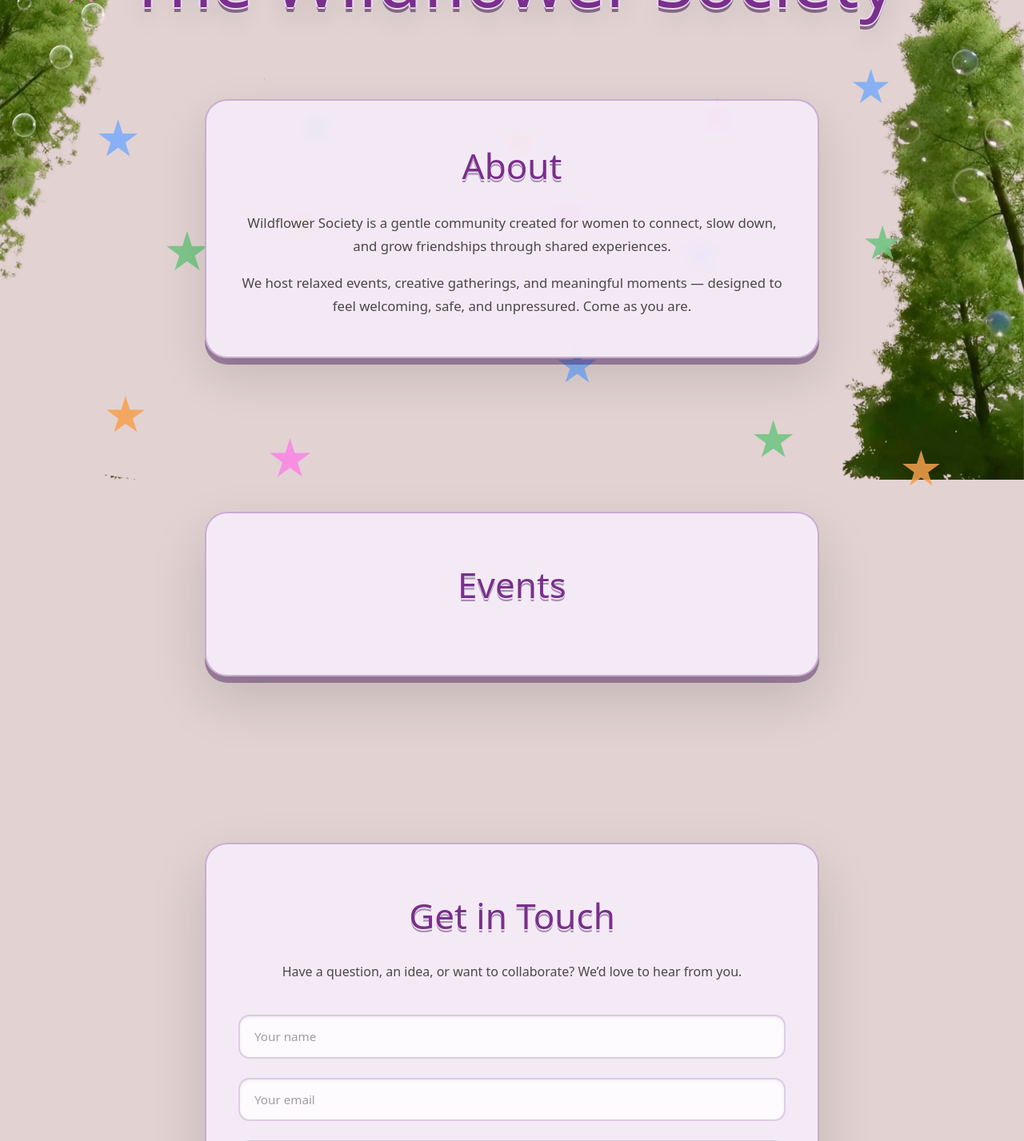
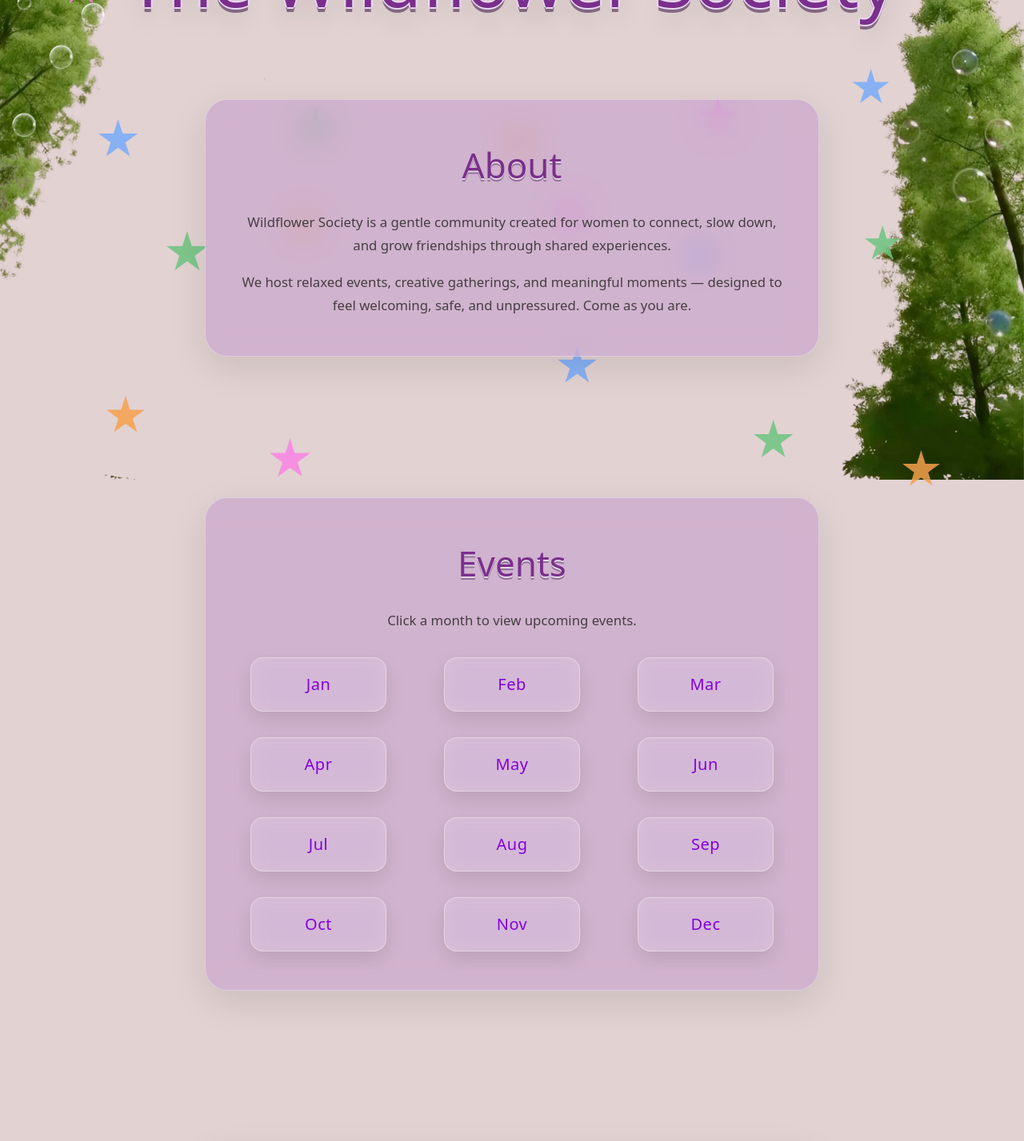
Before and after one commit to SHS-Peb/wildflower-society, a React (Vite) app: page / in a window 1280 px wide. Shown: the part 200-1627 px from the top of the page at 80% size. Built offline with nearby package versions, Linux system fonts and the light colour scheme.

Commit message:
Events component completed

```diff
--- a/package.json
+++ b/package.json
@@ -10,6 +10,7 @@
     "preview": "vite preview"
   },
   "dependencies": {
+    "framer-motion": "^12.26.2",
     "react": "^19.2.0",
     "react-dom": "^19.2.0"
   },
--- a/src/components/About.jsx
+++ b/src/components/About.jsx
@@ -12,6 +12,9 @@ export default function About() {
           text-center
           px-10
           py-12
+          backdrop-blur-xl
+          border border-white/35
+          shadow-[0_14px_45px_rgba(0,0,0,0.10)]
         "
       >
         <h2 className="about-title mb-6">
--- a/src/components/Events.jsx
+++ b/src/components/Events.jsx
@@ -1,17 +1,325 @@
-export default function Contact() {
+import { useEffect, useMemo, useState } from "react";
+import { motion, AnimatePresence } from "framer-motion";
+
+const MONTHS = [
+  "Jan", "Feb", "Mar",
+  "Apr", "May", "Jun",
+  "Jul", "Aug", "Sep",
+  "Oct", "Nov", "Dec",
+];
+
+const EVENTS_BY_MONTH = {
+  Jan: [
+    {
+       title: "Coming Soon!",
+    //   date: "Jan",
+    //   time: "4:30pm",
+    //   location: "Parramatta Park",
+    //   description: "",
+    //   linkLabel: "View details",
+    //   linkUrl: "#",
+    },
+  ],
+  Feb: [
+    {
+       title: "Coming Soon!",
+    //   date: "Jan",
+    //   time: "4:30pm",
+    //   location: "Parramatta Park",
+    //   description: "",
+    //   linkLabel: "View details",
+    //   linkUrl: "#",
+    },
+  ],
+  Mar: [
+    {
+       title: "Coming Soon!",
+    //   date: "Jan",
+    //   time: "4:30pm",
+    //   location: "Parramatta Park",
+    //   description: "",
+    //   linkLabel: "View details",
+    //   linkUrl: "#",
+    },
+  ],
+  Apr: [
+    {
+       title: "Coming Soon!",
+    //   date: "Jan",
+    //   time: "4:30pm",
+    //   location: "Parramatta Park",
+    //   description: "",
+    //   linkLabel: "View details",
+    //   linkUrl: "#",
+    },
+  ],
+  May: [
+    {
+       title: "Coming Soon!",
+    //   date: "Jan",
+    //   time: "4:30pm",
+    //   location: "Parramatta Park",
+    //   description: "",
+    //   linkLabel: "View details",
+    //   linkUrl: "#",
+    },
+  ],
+  Jun: [
+    {
+       title: "Coming Soon!",
+    //   date: "Jan",
+    //   time: "4:30pm",
+    //   location: "Parramatta Park",
+    //   description: "",
+    //   linkLabel: "View details",
+    //   linkUrl: "#",
+    },
+  ],
+  Jul: [
+    {
+       title: "Coming Soon!",
+    //   date: "Jan",
+    //   time: "4:30pm",
+    //   location: "Parramatta Park",
+    //   description: "",
+    //   linkLabel: "View details",
+    //   linkUrl: "#",
+    },
+  ],
+  Aug: [
+    {
+       title: "Coming Soon!",
+    //   date: "Jan",
+    //   time: "4:30pm",
+    //   location: "Parramatta Park",
+    //   description: "",
+    //   linkLabel: "View details",
+    //   linkUrl: "#",
+    },
+  ],
+  Sep: [
+    {
+       title: "Coming Soon!",
+    //   date: "Jan",
+    //   time: "4:30pm",
+    //   location: "Parramatta Park",
+    //   description: "",
+    //   linkLabel: "View details",
+    //   linkUrl: "#",
+    },
+  ],
+  Oct: [
+    {
+       title: "Coming Soon!",
+    //   date: "Jan",
+    //   time: "4:30pm",
+    //   location: "Parramatta Park",
+    //   description: "",
+    //   linkLabel: "View details",
+    //   linkUrl: "#",
+    },
+  ],
+  Nov: [
+    {
+       title: "Coming Soon!",
+    //   date: "Jan",
+    //   time: "4:30pm",
+    //   location: "Parramatta Park",
+    //   description: "",
+    //   linkLabel: "View details",
+    //   linkUrl: "#",
+    },
+  ],
+  Dec: [
+    {
+       title: "Coming Soon!",
+    //   date: "Jan",
+    //   time: "4:30pm",
+    //   location: "Parramatta Park",
+    //   description: "",
+    //   linkLabel: "View details",
+    //   linkUrl: "#",
+    },
+  ],
+};
+
+export default function Events() {
+  const [openMonth, setOpenMonth] = useState(null);
+
+  const monthEvents = useMemo(() => {
+    if (!openMonth) return [];
+    return EVENTS_BY_MONTH[openMonth] ?? [];
+  }, [openMonth]);
+
+  useEffect(() => {
+    const onKeyDown = (e) => {
+      if (e.key === "Escape") setOpenMonth(null);
+    };
+    window.addEventListener("keydown", onKeyDown);
+    return () => window.removeEventListener("keydown", onKeyDown);
+  }, []);
+
   return (
     <section
-            id="contact"
-            className="relative z-10 flex justify-center px-6 pt-20 pb-32"
+      id="events"
+      className="relative z-10 flex justify-center px-6 pt-16 pb-28"
     >
       <div
-                className="contact-card max-w-3xl w-full text-center px-10 py-14"
+        className="
+        about-card
+          max-w-3xl
+          w-full
+          text-center
+          px-10
+          py-12
+        "
       >
-                <h2 className="contact-title mb-6">
-                    Events
-                </h2>
+        <h2 className="about-title mb-6">Events</h2>
 
+        <p className="about-text mb-8">
+          Click a month to view upcoming events.
+        </p>
 
+        {/* Month grid */}
+        <div className="grid grid-cols-3 gap-x-10 gap-y-8 place-items-center">
+          {MONTHS.map((m) => (
+            <button
+              key={m}
+              onClick={() => setOpenMonth(m)}
+              className="
+                w-[170px] h-[68px]
+                rounded-[16px]
+                bg-white/20
+                backdrop-blur-md
+                border border-white/35
+                shadow-[0_10px_25px_rgba(0,0,0,0.10)]
+                text-purple-700
+                font-perandory text-xl tracking-wide
+                transition
+                hover:bg-white/28 hover:scale-[1.02]
+                active:scale-[0.99]
+              "
+            >
+              {m}
+            </button>
+          ))}
+        </div>
+
+        {/* Modal */}
+        <AnimatePresence>
+          {openMonth && (
+            <motion.div
+              className="fixed inset-0 z-[999] flex items-center justify-center px-6"
+              initial={{ opacity: 0 }}
+              animate={{ opacity: 1 }}
+              exit={{ opacity: 0 }}
+              aria-modal="true"
+              role="dialog"
+            >
+              {/* Backdrop */}
+              <div
+                className="absolute inset-0 bg-black/35"
+                onClick={() => setOpenMonth(null)}
+              />
+
+              {/* Panel */}
+              <motion.div
+                className="
+                  relative w-full max-w-lg
+                  rounded-2xl
+                  bg-white/85 backdrop-blur-md
+                  border border-black/10
+                  shadow-[0_30px_90px_rgba(0,0,0,0.25)]
+                  p-6
+                  text-left
+                "
+                initial={{ y: 18, scale: 0.98, opacity: 0 }}
+                animate={{ y: 0, scale: 1, opacity: 1 }}
+                exit={{ y: 18, scale: 0.98, opacity: 0 }}
+                transition={{ type: "spring", stiffness: 260, damping: 22 }}
+              >
+                <div className="flex items-start justify-between gap-4">
+                  <div>
+                    <h3 className="text-2xl font-semibold text-purple-800">
+                      {openMonth} Event
+                    </h3>
+                  </div>
+
+                  <button
+                    onClick={() => setOpenMonth(null)}
+                    className="
+                      w-9 h-9 rounded-full
+                      border border-black/10
+                      hover:bg-black/5 transition
+                      text-neutral-700
+                    "
+                    aria-label="Close modal"
+                  >
+                    ✕
+                  </button>
+                </div>
+
+                <div className="mt-5 space-y-4">
+                  {monthEvents.length === 0 ? (
+                    <div className="rounded-xl border border-black/10 bg-white/60 p-4">
+                      <p className="text-neutral-700">
+                        No events added for {openMonth} yet.
+                      </p>
+                      <p className="text-sm text-neutral-500 mt-1">
+                        Add an event inside{" "}
+                        <code className="text-xs">EVENTS_BY_MONTH</code>.
+                      </p>
+                    </div>
+                  ) : (
+                    monthEvents.map((ev, idx) => (
+                      <div
+                        key={`${ev.title}-${idx}`}
+                        className="rounded-xl border border-black/10 bg-white/60 p-4"
+                      >
+                        <p className="text-lg font-semibold text-purple-800">
+                          {ev.title}
+                        </p>
+
+                        <p className="text-sm text-neutral-700 mt-1">
+                          {ev.date}
+                          {ev.time ? ` • ${ev.time}` : ""} • {ev.location}
+                        </p>
+
+                        {ev.description && (
+                          <p className="text-sm text-neutral-700 mt-3 leading-relaxed">
+                            {ev.description}
+                          </p>
+                        )}
+
+                        {ev.linkUrl && (
+                          <a
+                            href={ev.linkUrl}
+                            className="inline-block mt-3 text-sm text-purple-700 hover:opacity-70 transition"
+                          >
+                            {ev.linkLabel ?? "Learn more"}
+                          </a>
+                        )}
+                      </div>
+                    ))
+                  )}
+                </div>
+
+                <div className="mt-6 flex justify-end">
+                  <button
+                    onClick={() => setOpenMonth(null)}
+                    className="
+                      px-4 py-2 rounded-xl
+                      bg-purple-700 text-white
+                      hover:opacity-90 transition
+                    "
+                  >
+                    Close
+                  </button>
+                </div>
+              </motion.div>
+            </motion.div>
+          )}
+        </AnimatePresence>
       </div>
     </section>
   );
--- a/src/index.css
+++ b/src/index.css
@@ -63,16 +63,16 @@ background-color: #e2d2d2;
 }
 
 .about-card {
-  background: rgba(245, 235, 248, 0.92);
-  border: 2px solid rgba(120, 60, 140, 0.35);
+  background: rgba(196, 157, 203, 0.591);
+  border: 1px solid rgba(255, 255, 255, 0.35);
   border-radius: 28px;
 
-  box-shadow:
-    0 8px 0 rgba(70, 30, 90, 0.45),
-    0 24px 60px rgba(0, 0, 0, 0.12);
+  box-shadow: 0 14px 45px rgba(0, 0, 0, 0.10);
 
-  backdrop-filter: blur(6px);
+  backdrop-filter: blur(18px);
+  -webkit-backdrop-filter: blur(18px);
 }
+
 
 .about-title {
   font-size: clamp(32px, 4vw, 44px);
@@ -95,15 +95,14 @@ background-color: #e2d2d2;
 }
 
 .contact-card {
-  background: rgba(245, 235, 248, 0.94);
-  border: 2px solid rgba(120, 60, 140, 0.35);
+  background: rgba(196, 157, 203, 0.591);
+  border: 1px solid rgba(255, 255, 255, 0.35);
   border-radius: 28px;
 
-  box-shadow:
-    0 8px 0 rgba(70, 30, 90, 0.45),
-    0 28px 70px rgba(0, 0, 0, 0.14);
+  box-shadow: 0 14px 45px rgba(0, 0, 0, 0.10);
 
-  backdrop-filter: blur(6px);
+  backdrop-filter: blur(18px);
+  -webkit-backdrop-filter: blur(18px);
 }
 
 .contact-title {
```
Also changed, not shown: 1 other file (tests, documents, lock files or other folders). Lines whose indentation alone changed are shown as unchanged.
